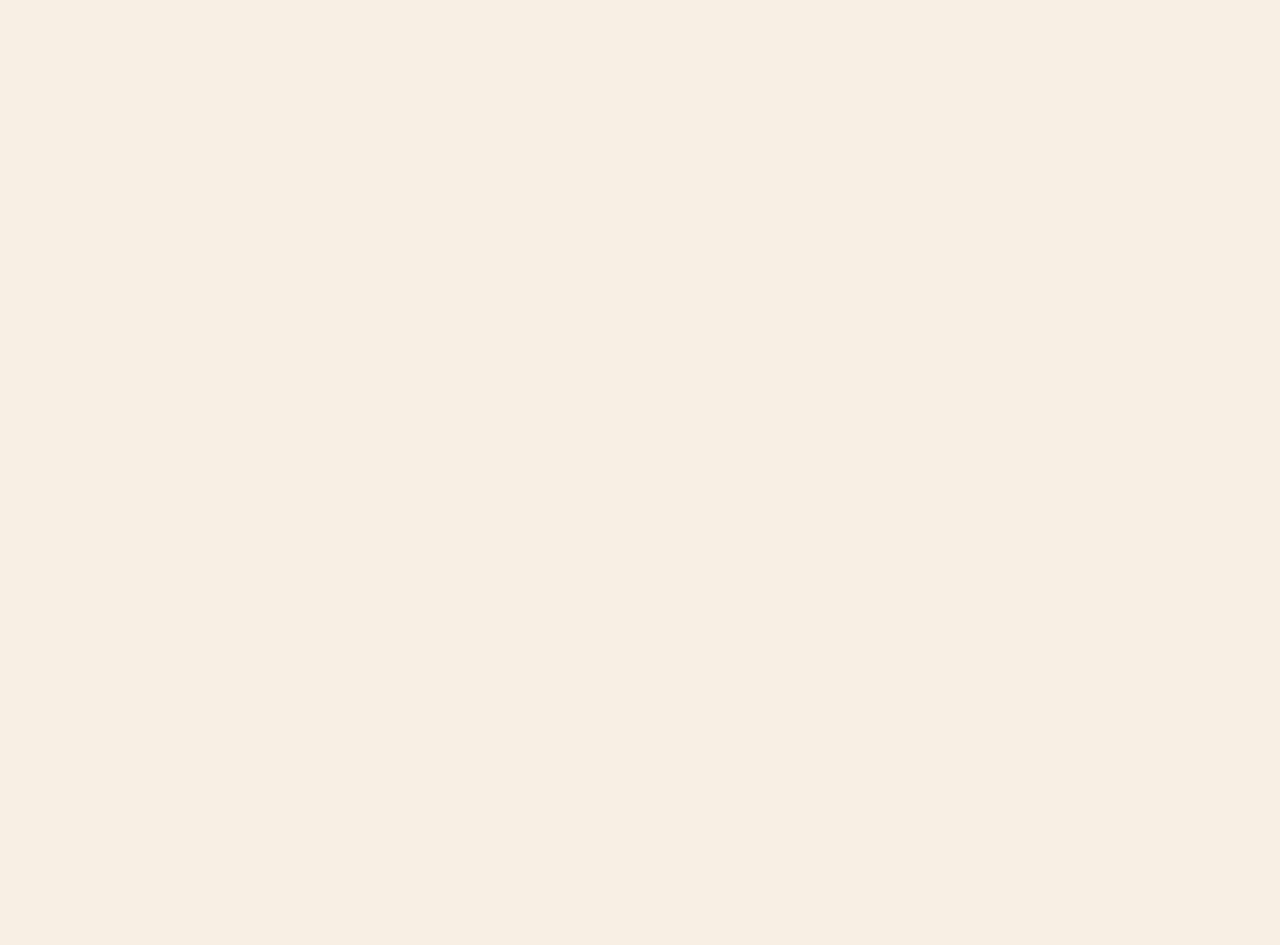
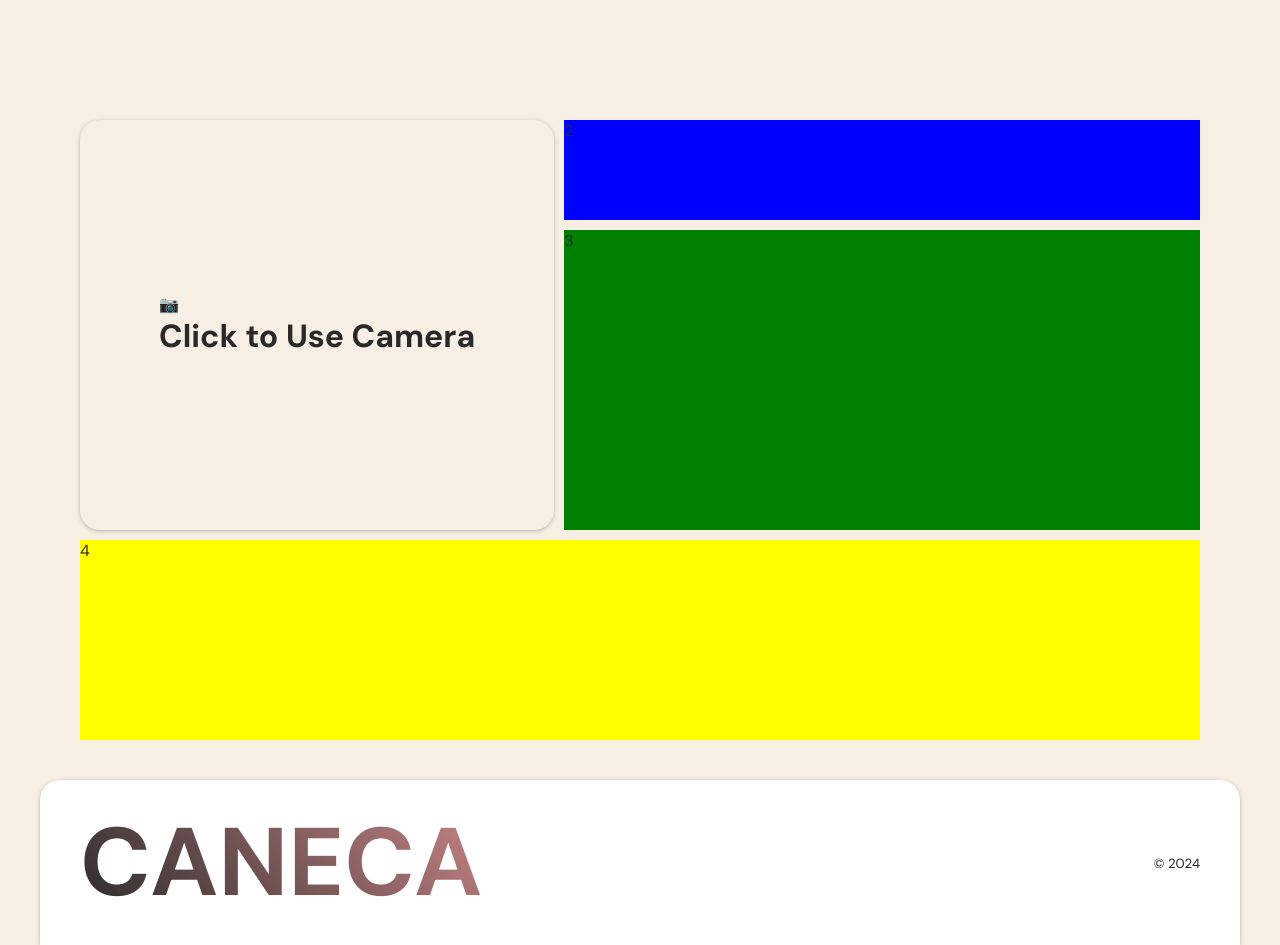
Before and after one commit to Jotadebeese/caneca, a Next.js app: page / in a window 1280 px wide. Before the commit the page ends 800 px from the top, so only its background shows below. Built offline with nearby package versions, Linux system fonts and the light colour scheme; no server answers.

Commit message:
Added camera component

```diff
--- a/app/layout.tsx
+++ b/app/layout.tsx
@@ -1,8 +1,13 @@
 import type { Metadata } from "next";
-import { Inter } from "next/font/google";
+import { DM_Sans, Inter } from "next/font/google";
 import "@/src/styles/globals.css";
+import Footer from "@/src/components/Footer";
 
-const inter = Inter({ subsets: ["latin"] });
+const dm_sans = DM_Sans({
+  subsets: ["latin"],
+  display: "swap",
+  variable: "--font-dm-sans",
+});
 
 export const metadata: Metadata = {
   title: "Create Next App",
@@ -16,7 +21,10 @@ export default function RootLayout({
 }>) {
   return (
     <html lang="en">
-      <body className={inter.className}>{children}</body>
+      <body className={dm_sans.className}>
+        {children}
+        <Footer />
+      </body>
     </html>
   );
 }
--- a/app/page.tsx
+++ b/app/page.tsx
@@ -1,6 +1,18 @@
 import Image from "next/image";
-import styles from "@/src/styles/home.module.css";
+import style from "@/src/styles/home.module.css";
+import Camera from "@/src/components/Camera";
 
 export default function Home() {
-  return <main className={styles.main}></main>;
+  return (
+    <main className={style.main}>
+      <div className={style.innerContainer}>
+        <div className={style.item1}>
+          <Camera />
+        </div>
+        <div className={style.item2}>2</div>
+        <div className={style.item3}>3</div>
+        <div className={style.item4}>4</div>
+      </div>
+    </main>
+  );
 }
--- /dev/null
+++ b/src/components/Camera.tsx
@@ -0,0 +1,52 @@
+"use client";
+import { useEffect, useRef, useState } from "react";
+import style from "@/src/styles/Camera.module.css";
+
+export default function Camera() {
+  const videoRef = useRef<HTMLVideoElement>(null);
+  const [cameraOn, setCameraOn] = useState(false);
+
+  useEffect(() => {
+    navigator.mediaDevices
+      .getUserMedia({ video: true })
+      .then((stream) => {
+        if (videoRef.current) {
+          videoRef.current.srcObject = stream;
+        }
+      })
+      .catch((e) => {
+        console.error("Error accessing the camera", e);
+        switch (e.name) {
+          case "NotAllowedError":
+            alert("You must allow access to the camera");
+            break;
+          case "NotFoundError":
+            alert("No camera found in this device");
+            break;
+          default:
+            alert("Error accessing the camera");
+        }
+      });
+  }, [cameraOn]);
+  const handleIconClick = () => {
+    setCameraOn(!cameraOn);
+  };
+  return (
+    <div className={style.videoContainer}>
+      {!cameraOn && (
+        <div onClick={handleIconClick}>
+          <span className={style.icon} role="img" aria-label="camera">
+            📷
+          </span>
+          <h1 className={style.heading}>Click to Use Camera</h1>
+        </div>
+      )}
+      {cameraOn && (
+        <>
+          <div className={style.overlay}></div>
+          <video ref={videoRef} className={style.video} autoPlay></video>
+        </>
+      )}
+    </div>
+  );
+}
--- /dev/null
+++ b/src/components/Footer.tsx
@@ -0,0 +1,14 @@
+import style from "@/src/styles/Footer.module.css";
+
+export default function Footer() {
+  return (
+    <footer className={style.main}>
+      <div className={style.innerContainer}>
+        <p className={style.logoName}>CANECA</p>
+        <div>
+          <small>© 2024</small>
+        </div>
+      </div>
+    </footer>
+  );
+}
--- /dev/null
+++ b/src/styles/Camera.module.css
@@ -0,0 +1,26 @@
+.videoContainer {
+  position: relative;
+  display: flex;
+  flex-direction: column;
+  align-items: center;
+  justify-content: center;
+  height: 100%;
+  box-shadow: var(--shadow);
+  border-radius: var(--border-radius-lg);
+}
+.video {
+  width: 100%;
+  height: 100%;
+  object-fit: cover;
+  border-radius: var(--border-radius-lg);
+}
+.overlay {
+  position: absolute;
+  top: 0;
+  left: 0;
+  width: 100%;
+  height: 100%;
+  background-color: rgba(0, 0, 0, 0.5); /* Semi-transparent black overlay */
+  border-radius: var(--border-radius-lg);
+  pointer-events: none; /* Allow clicks to pass through to the video */
+}
--- /dev/null
+++ b/src/styles/Footer.module.css
@@ -0,0 +1,26 @@
+.main {
+  display: flex;
+  justify-content: center;
+  background: var(--light);
+  max-width: var(--max-width-b);
+  width: 100%;
+  padding: var(--spacing-md) var(--spacing-lg);
+  border-top-left-radius: var(--border-radius-lg);
+  border-top-right-radius: var(--border-radius-lg);
+  box-shadow: var(--shadow);
+}
+.innerContainer {
+  display: flex;
+  justify-content: space-between;
+  align-items: center;
+  max-width: var(--max-width);
+  width: 100%;
+}
+.logoName {
+  background: var(--linear-gradient);
+  -webkit-background-clip: text;
+  background-clip: text;
+  -webkit-text-fill-color: transparent;
+  font-size: var(--font-big);
+  font-weight: var(--font-bold);
+}
--- a/src/styles/globals.css
+++ b/src/styles/globals.css
@@ -1,12 +1,44 @@
 :root {
+  /* Sizes */
+  --max-width-b: 1440px;
   --max-width: 1200px;
-  --border-radius: 12px;
-  --primary-color-01: #f8efe4;
+  --min-width: 320px;
+  --spacing-xs: 5px;
+  --spacing-sm: 10px;
+  --spacing-md: 20px;
+  --spacing-lg: 40px;
+  --spacing-xl: 80px;
+  /* Borders */
+  --border-radius-sm: 5px;
+  --border-radius-md: 10px;
+  --border-radius-lg: 20px;
+  /* Fonts */
+  --font-default-size: 100%;
+  --font-big: 6rem;
+  --font-title: 2.5rem;
+  --font-subtitle: 1.5rem;
+  --font-body: 1rem;
+  --font-small: 0.8rem;
+  --font-light: 300;
+  --font-regular: 400;
+  --font-medium: 500;
+  --font-bold: 700;
+  /* Colors */
+  --dark: #292929;
+  --dark2: rgba(41, 41, 41, 0.1);
+  --light: #ffffff;
+  --primary: #f8efe4;
+  --secondary: #c88585;
+  --linear-gradient: linear-gradient(45deg, #292929 0%, #c88585 100%);
+  --shadow: 0px 1px 4px rgba(0, 0, 0, 0.25);
 }
 
 @media (prefers-color-scheme: dark) {
   :root {
-    --primary-color-01: #f8efe4;
+    /* Colors */
+    --dark: #292929;
+    --primary: #f8efe4;
+    --secondary: #c88585;
   }
 }
 
@@ -23,8 +55,15 @@ body {
 }
 
 body {
-  color: rgb(var(--foreground-rgb));
-  background: var(--primary-color-01);
+  color: var(--dark);
+  background: var(--primary);
+  display: flex;
+  flex-direction: column;
+  justify-content: space-between;
+  align-items: center;
+  min-height: 100vh;
+  font-size: var(--font-default-size);
+  padding: var(--spacing-xl) var(--spacing-lg) 0 var(--spacing-lg);
 }
 
 a {
--- a/src/styles/home.module.css
+++ b/src/styles/home.module.css
@@ -1,8 +1,33 @@
 .main {
   display: flex;
-  flex-direction: column;
-  justify-content: space-between;
-  align-items: center;
-  padding: 6rem;
-  min-height: 100vh;
+  justify-content: center;
+  padding: var(--spacing-lg);
+  width: 100%;
+  max-width: var(--max-width-b);
 }
+.innerContainer {
+  display: grid;
+  grid-template-rows: repeat(5, auto);
+  grid-template-columns: repeat(7, 1fr);
+  width: 100%;
+  gap: var(--spacing-sm);
+  max-width: var(--max-width);
+}
+.item1 {
+  grid-area: 1 / 1 / 4 / 4;
+}
+.item2 {
+  grid-area: 1 / 4 / 2 / 8;
+  background-color: blue;
+  height: 100px;
+}
+.item3 {
+  grid-area: 2 / 4 / 4 / 8;
+  background-color: green;
+  height: 300px;
+}
+.item4 {
+  grid-area: 4 / 1 / 6 / 8;
+  background-color: yellow;
+  height: 200px;
+}
```
